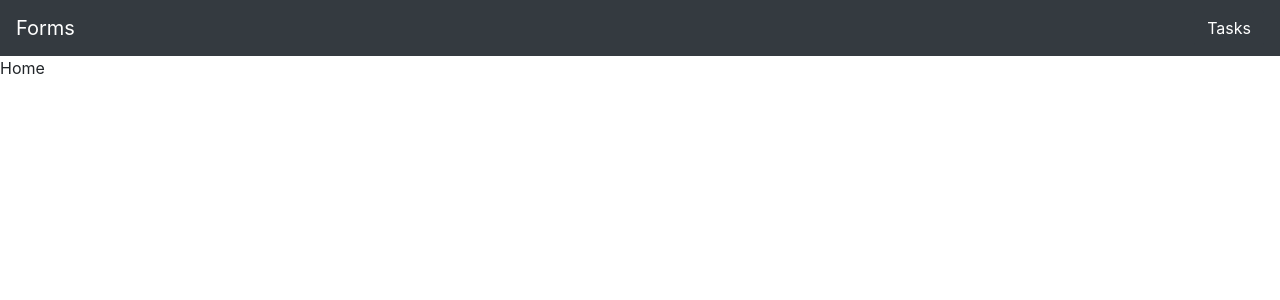
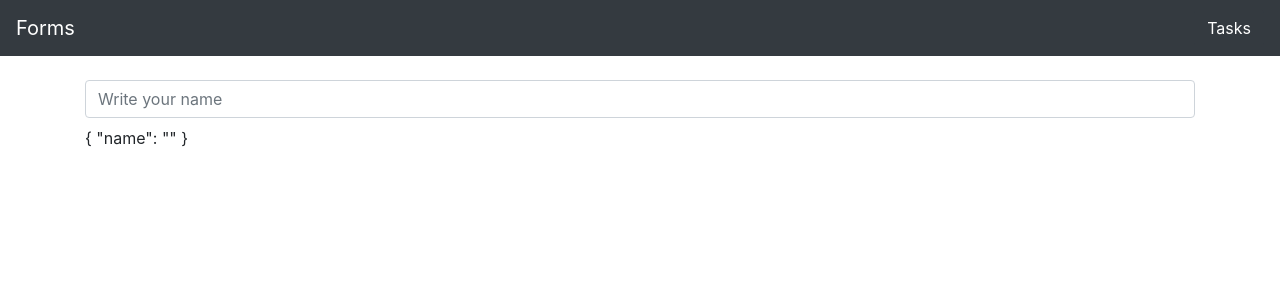
Before and after one commit to ivanurra/vue-forms-02, a Vue app: page / in a window 1280 px wide. Shown: the top 300 px of the page. Built offline with nearby package versions, Linux system fonts and the light colour scheme.

Commit message:
v-model tasks

```diff
--- a/src/App.vue
+++ b/src/App.vue
@@ -1,6 +1,8 @@
 <template>
   <Navbar/>
-  <router-view/>
+  <div class="container mt-4">
+    <router-view/>
+  </div>
 </template>
 
 <script>
--- a/src/views/Home.vue
+++ b/src/views/Home.vue
@@ -1,7 +1,15 @@
 <template>
-  <div class="home">
-    Home
-  </div>
+<form>
+  <input
+    type="text"
+    class="form-control my-2"
+    placeholder="Write your name"
+    v-model="task.name"
+  >
+</form>
+<p>
+  {{ task }}
+</p>
 </template>
 
 <script>
@@ -10,6 +18,13 @@ export default {
   name: 'Home',
   components: {
 
-  }
+  },
+  data() {
+    return {
+      task: {
+        name: ''
+      }
+    }
+  },
 }
 </script>
```
